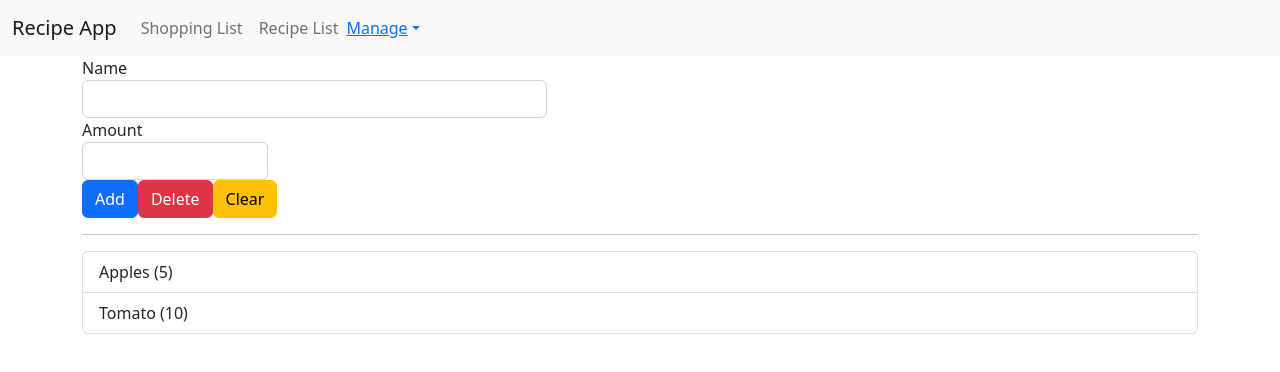
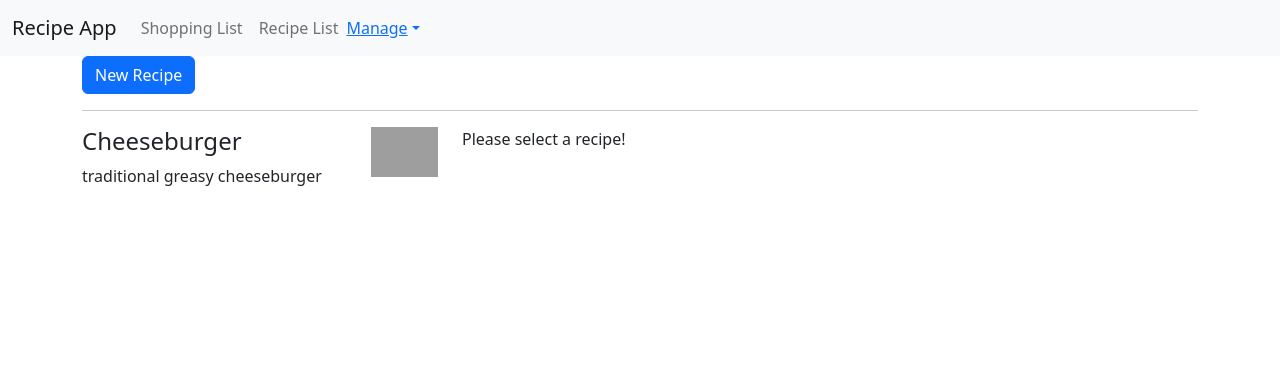
Before and after one commit to mikewebbdev/cooking-app, an Angular app: page /#/recipes in a window 1280 px wide. Shown: the top 372 px of the page. Built offline with nearby package versions, Linux system fonts and the light colour scheme; grey boxes are pictures that could not be loaded.

Commit message:
add basic routing to the two parts of the app

```diff
--- /dev/null
+++ b/src/app/app-routing.module.ts
@@ -0,0 +1,17 @@
+import {NgModule} from "@angular/core";
+import {RouterModule, Routes} from "@angular/router";
+import {RecipeListComponent} from "./recipe-list/recipe-list.component";
+import {ShoppingListComponent} from "./shopping-list/shopping-list.component";
+
+const appRoutes: Routes = [
+  { path: '', redirectTo: '/recipes', pathMatch: 'full' },
+  { path: 'recipes', component: RecipeListComponent },
+  { path: 'shopping-list', component: ShoppingListComponent }
+]
+@NgModule({
+  imports: [RouterModule.forRoot(appRoutes, {useHash: true})],
+  exports: [RouterModule]
+})
+export class AppRoutingModule {
+
+}
--- a/src/app/app.component.html
+++ b/src/app/app.component.html
@@ -3,12 +3,7 @@
 <div class="container">
   <div class="row">
     <div class="col-md-12">
-      <div class="row" *ngIf="loadedFeature == 'shopping-list'">
-        <app-shopping-list></app-shopping-list>
-      </div>
-      <div class="row" *ngIf="loadedFeature == 'recipe-list'">
-        <app-recipe-list></app-recipe-list>
-      </div>
+      <router-outlet></router-outlet>
     </div>
   </div>
 </div>
--- a/src/app/app.module.ts
+++ b/src/app/app.module.ts
@@ -10,6 +10,7 @@
 import { RecipeDetailComponent } from './recipe-list/recipe-detail/recipe-detail.component';
 import { DropdownDirective } from './shared/dropdown.directive';
 import { ShoppingListService } from "./shopping-list/shopping-list.service";
+import {AppRoutingModule} from "./app-routing.module";
 
 @NgModule({
   declarations: [
@@ -23,6 +24,7 @@
     DropdownDirective
   ],
   imports: [
+    AppRoutingModule,
     BrowserModule
   ],
   providers: [ShoppingListService],
```
